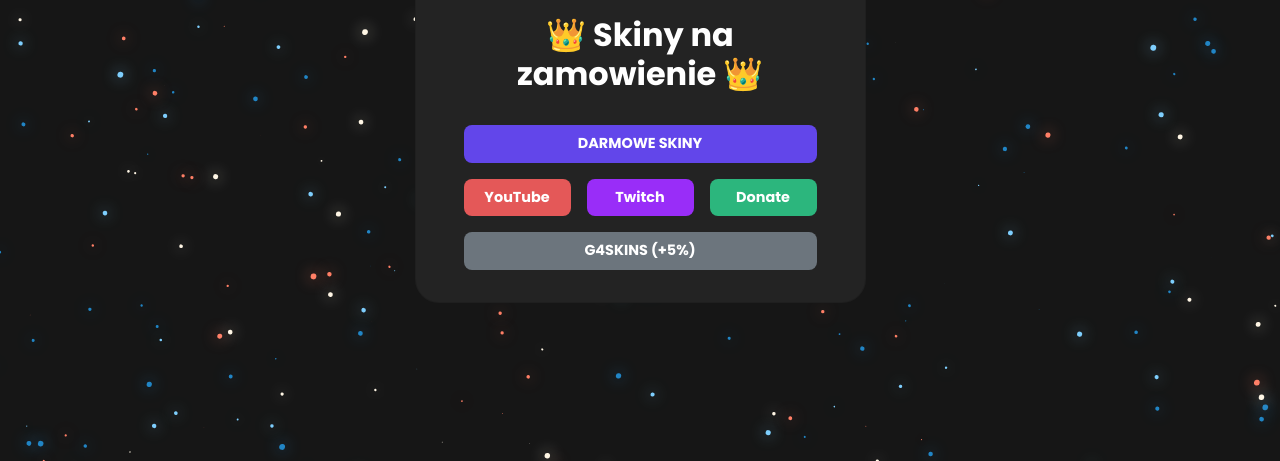
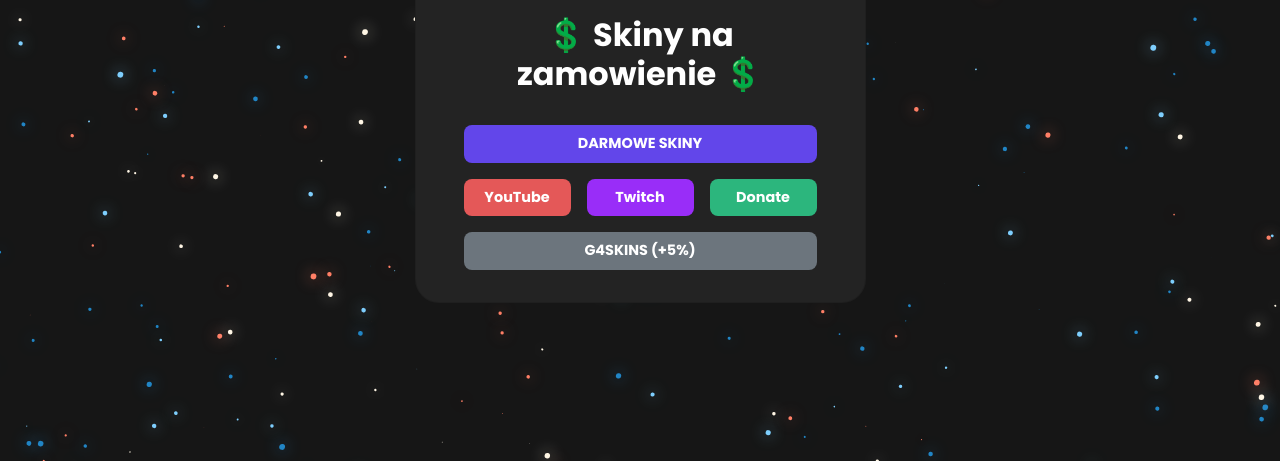
Before and after one commit to WalusYT/Walus, a plain HTML site: page index.html in a window 1280 px wide. Shown: the part 339-800 px from the top of the page. Drawn offline with Linux system fonts and the light colour scheme; animation ran at ten frames a second.

Commit message:
Update index.html

```diff
--- a/index.html
+++ b/index.html
@@ -27,8 +27,8 @@
 
                             <img src="https://cdn.shopify.com/s/files/1/0323/1517/9144/products/il_fullxfull.2591205547_4ro9_1024x1024.jpg?v=1602435532" class="img-fluid w-50 rounded-circle mb-4"
                                 alt="">
-                            <h2 class=" fw-bold mb-5"><span class="text-warning">👑</span> Skiny na zamowienie <span
-                                    class="text-warning">👑</span></h2>
+                            <h2 class=" fw-bold mb-5"><span class="text-warning">💲</span> Skiny na zamowienie <span
+                                    class="text-warning">💲</span></h2>
 <!--                             <h5 class="fw-light text-muted mb-5">Tanie skiny CS:GO</h2> -->
                                 <ul class="nav row g-3 nav-pills" id="pills-tab" role="tablist">
                                     <li class="nav-item col-12">
```
